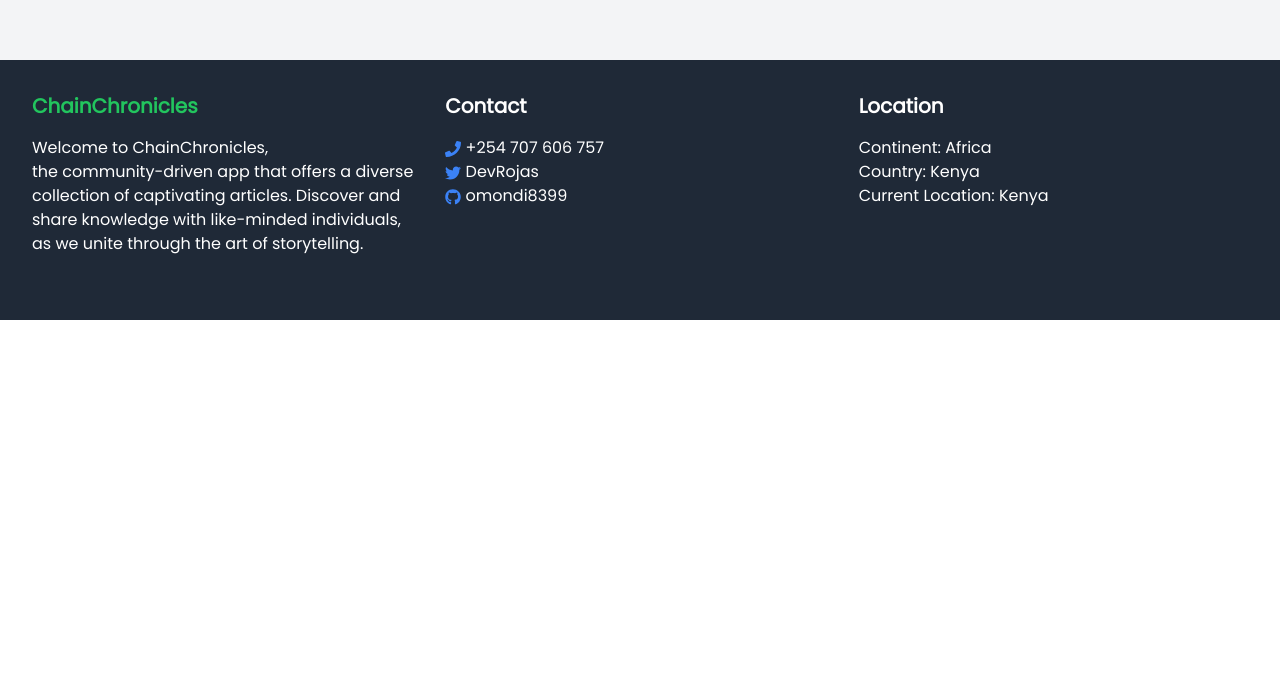
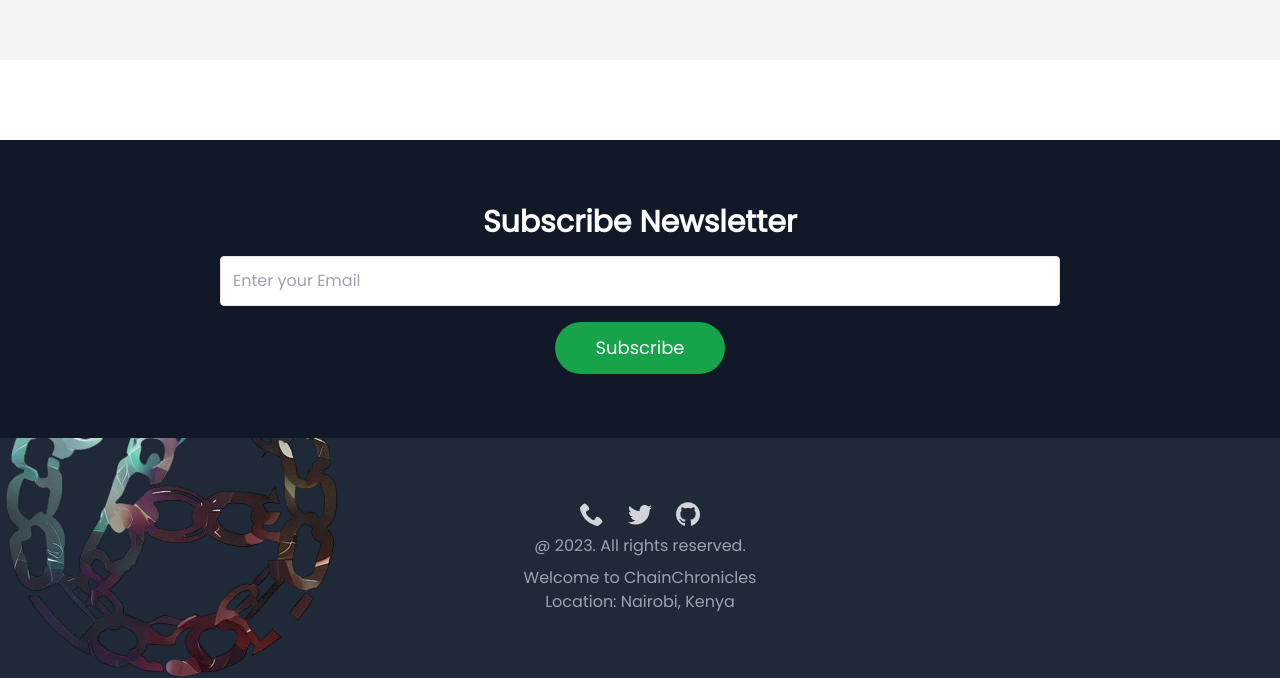
Before and after one commit to omondi8399/ChainChronicles, a Next.js app: page /login in a window 1280 px wide. Shown: the part 804-1482 px from the top of the page. Before the commit the page ends 1124 px from the top, so only its background shows below. Built offline with nearby package versions, Linux system fonts and the light colour scheme; no server answers.

Commit message:
Modify footer

```diff
--- a/src/components/footer/Footer.jsx
+++ b/src/components/footer/Footer.jsx
@@ -1,50 +1,31 @@
-import React from 'react';
-import { FaPhone, FaTwitter, FaGithub } from 'react-icons/fa';
+import { ImPhone, ImTwitter, ImGithub } from 'react-icons/im';
+import Link from 'next/link';
+import Newsletter from '../misc/Newsletter';
 
-const Footer = () => {
+export default function Footer() {
+
+  const bg = {
+    backgroundImage: "url('/images/footer.png')",
+    backgroundRepeat: 'no-repeat',
+    backgroundPosition: 'bottom left',
+  }
+
   return (
-    <footer className="bg-gray-800 text-white">
-      <div className="container mx-auto py-8 px-4 lg:px-8">
-        <div className="grid grid-cols-1 md:grid-cols-2 lg:grid-cols-3 gap-6">
-          <div className="col mb-8">
-            <h2 className="text-xl font-bold text-green-500">ChainChronicles</h2>
-            <p className="mt-4">
-              Welcome to ChainChronicles, <br /> the community-driven app that offers a diverse collection of captivating articles. Discover and share knowledge with like-minded individuals,
-              as we unite through the art of storytelling.
-            </p>
+    <footer className="bg-gray-800" style={bg}>
+      <Newsletter />
+      <div className="container mx-auto flex justify-center py-8">
+        <div className="py-8">
+          <div className="flex gap-6 justify-center">
+            <Link href={"/"}><ImPhone className="text-gray-300 hover:text-white cursor-pointer" size={24} /></Link>
+            <Link href={"https://twitter.com/DevRojas"} target={"_blank"} rel={"noopener noreferrer"}><ImTwitter className="text-gray-300 hover:text-white cursor-pointer" size={24} /></Link>
+            <Link href={"https://github.com/omondi8399"} target={"_blank"} rel={"noopener noreferrer"}><ImGithub className="text-gray-300 hover:text-white cursor-pointer" size={24} /></Link>
           </div>
-          <div className="col mb-8">
-            <h2 className="text-xl font-bold">Contact</h2>
-            <div className="mt-4">
-              <span className="block">
-                <FaPhone className="inline-block text-blue-500" /> +254 707 606 757
-              </span>
-              <span className="block">
-                <FaTwitter className="inline-block text-blue-500" />{' '}
-                <a href="https://twitter.com/DevRojas" target="_blank" rel="noopener noreferrer">
-                  DevRojas
-                </a>
-              </span>
-              <span className="block">
-                <FaGithub className="inline-block text-blue-500" />{' '}
-                <a href="https://github.com/omondi8399" target="_blank" rel="noopener noreferrer">
-                  omondi8399
-                </a>
-              </span>
-            </div>
-          </div>
-          <div className="col mb-8">
-            <h2 className="text-xl font-bold">Location</h2>
-            <div className="mt-4">
-              <span className="block">Continent: Africa</span>
-              <span className="block">Country: Kenya</span>
-              <span className="block">Current Location: Kenya</span>
-            </div>
-          </div>
+
+          <p className='py-2 text-gray-400 text-center'>@ 2023. All rights reserved.</p>
+          <p className='text-gray-400 text-center'> Welcome to ChainChronicles </p>
+          <p className='text-gray-400 text-center'> Location: Nairobi, Kenya</p>
         </div>
       </div>
     </footer>
-  );
-};
-
-export default Footer;
+  )
+}
--- /dev/null
+++ b/src/components/misc/newsletter.jsx
@@ -0,0 +1,17 @@
+export default function Newsletter() {
+  return (
+    <section className="bg-gray-900 mt-20">
+      <div className="container mx-auto md:px-20 py-16 text-center">
+        <h1 className="font-bold text-3xl text-white">Subscribe Newsletter</h1>
+
+        <div className="py-4">
+          <input type="text" className="shadow border rounded w-full md:w-9/12 py-3 px-3 text-gray-700 focus:outline-none focus:shadow-outline" placeholder="Enter your Email"/>
+        </div>
+
+        <button className="bg-green-600 px-10 py-3 rounded-full text-gray-50 text-lg">
+          Subscribe
+        </button>
+      </div>
+    </section>
+  )
+}
```
